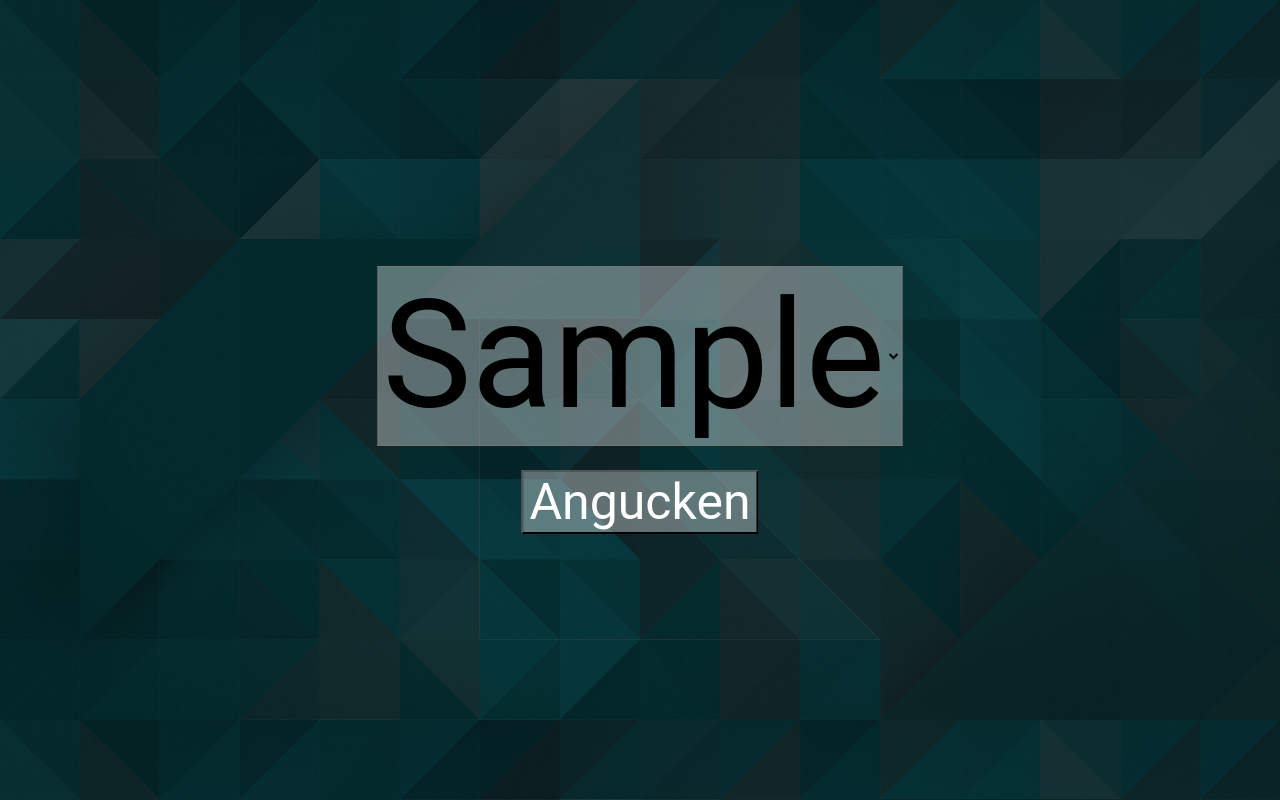
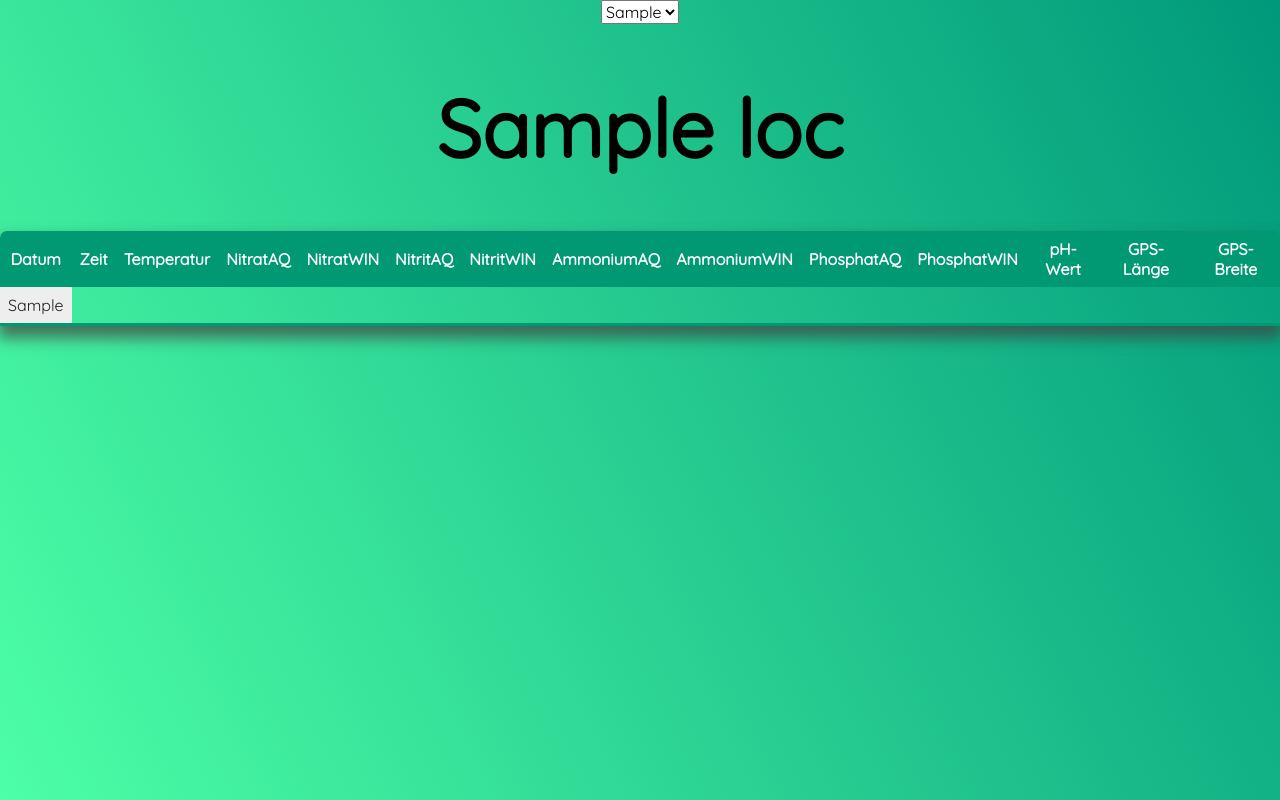
Before and after one commit to C3H4O2/Schleiwasser_Data_Project, a Flask app: template templates/viewer.html in a window 1280 px wide. Run offline with Flask 2, Linux system fonts and the light colour scheme; the template is opened without the code that fills it: most values are stand-ins (such as "Sample title", 1, 10 or a date in 2020).

Commit message:
made location change on table page possible. tables now viewer

```diff
--- a/main.py
+++ b/main.py
@@ -44,26 +44,33 @@
 def download():
     return render_template('log.txt')
 
-@app.route('/viewer')
-def viewer():
-    l = ['GB1', 'GB2', 'GB3', 'GB4', 'GB5']
-    return render_template('viewer.html', l=l)
+# @app.route('/viewer', methods=['POST', "GET"])
+# def viewer():
+#     loc = request.args.get('loc')
+#     l = ['GB1', 'GB2', 'GB3', 'GB4', 'GB5']
+#     return render_template('viewer.html', l=l, loc=loc)
 
-@app.route('/tables', methods=['POST', 'GET'])
+@app.route('/viewer', methods=['POST', 'GET'])
 def tables():
     loc = request.args.get('loc')
+    l = ['GB1', 'GB2', 'GB3', 'GB4', 'GB5']
+    if loc == None:
+        loc = 'GB1'
     content = entry.get_table(loc)
     content2 = []
+
     for i in content:
         content2.append([None for i in content[0]])
+
     for i in range(len(content)):
         for j in range(len(content[i])):
             if content[i][j] == None or content[i][j] == 'None':
                 content2[i][j]='-'
             else:
                 content2[i][j]=content[i][j]
+
     content = content2
-    return render_template('tables.html', c = content, loc=loc)
+    return render_template('tables.html', c = content, loc=loc, l=l)
 
 @app.route('/cookiedata')
 def cookiedata():
--- a/templates/main.html
+++ b/templates/main.html
@@ -56,7 +56,7 @@
             <a class="btn btn-success" href='/down' download><img src='static/DOWN.png'></a>
         </div>
         <div class="col text-left">
-            <a class="btn btn-info" href='/viewer'>Ansehen</a>
+            <a class="btn btn-info" href='/tables'>Ansehen</a>
         </div>
     </div>
 {% endblock %}
--- a/templates/viewer.html
+++ b/templates/viewer.html
@@ -3,26 +3,73 @@
 <head>
   <meta charset="UTF-8">
   <meta name="viewport" content="width=device-width, initial-scale=1.0">
-  <title>MINT-Modul</title>
-  <style>
-    body {color: white; font: 20px Roboto; background-image: url('static/images.jpg'); background-size : 100% auto}
-    input {color: white; background: rgba(255, 255, 255, 0.35); font: 50px Roboto; margin:auto}
-    select {color: black; background: rgba(255, 255, 255, 0.35); font: 150px Roboto; margin:auto}
-    option {color: black; background: rgba(255, 255, 255, 0.35); font: 50px Roboto; margin:auto}
-    div {position: absolute;top: 50%;left: 50%;transform: translate(-50%, -50%); text-align: center;}
-  </style>
+  <link rel="stylesheet" href="/static/css/viewer-styles.css">
+  <link rel="stylesheet" type="text/css" href="http://fonts.googleapis.com/css?family=Quicksand">
+  <title>{{loc}}-Table</title>
 </head>
+
 <body>
-  <div>
-    <form action='/tables' method="GET">
-      <!-- <input placeholder='Datum' type='text' name='date' style='text-align: center'> -->
-      <select name="loc" class="selectpicker form-control">
+  <div class='container1'>
+    <form action='tables' method="GET">
+      <select name="loc" class="selectpicker form-control" onchange="form.submit()">
         {% for loc in l %}
           <option value="{{ loc }}">{{ loc }}</option>
         {% endfor %}
-      </select> <br><br>
-      <input type='submit' name='view' value='Angucken' style='text-align: center'>
+      </select>
+      <!-- <input type='submit' name='view' value='Angucken' style='text-align: center'> -->
     </form>
+
+    <div class='header-item'>
+      <h1>{{loc}}</h1>
+    </div>
+
+    <div class='table-item'>
+      <table class="content-table">
+        <colgroup>
+          <col class='Datum' span='1'>
+          <col class='Zeit' span='1'>
+          <col class='Temperatur' span='1'>
+          <col class='NitratAQ' span='1'>
+          <col class='NitratWIN' span='1'>
+          <col class='NitritAQ' span='1'>
+          <col class='NitritWIN' span='1'>
+          <col class='AmmoniumAQ' span='1'>
+          <col class='AmmoniumWIN' span='1'>
+          <col class='PhosphatAQ' span='1'>
+          <col class='PhosphatWIN' span='1'>
+          <col class='pH-Wert' span='1'>
+          <col class='GPS-Länge' span='1'>
+          <col class='GPS-Breite' span='1'>
+        </colgroup>
+        <thead>
+          <tr>
+            <th>Datum</th>
+            <th>Zeit</th>
+            <th><a href="/chart?loc={{loc}}&keyword=temp">Temperatur</a></th>
+            <th><a href="/chart?loc={{loc}}&keyword=nitratAQ">NitratAQ</a></th>
+            <th><a href="/chart?loc={{loc}}&keyword=nitratWIN">NitratWIN</a></th>
+            <th><a href="/chart?loc={{loc}}&keyword=nitritAQ">NitritAQ</a></th>
+            <th><a href="/chart?loc={{loc}}&keyword=nitritWIN">NitritWIN</a></th>
+            <th><a href="/chart?loc={{loc}}&keyword=ammoniumAQ">AmmoniumAQ</a></th>
+            <th><a href="/chart?loc={{loc}}&keyword=ammoniumWIN">AmmoniumWIN</a></th>
+            <th><a href="/chart?loc={{loc}}&keyword=phosphatAQ">PhosphatAQ</a></th>
+            <th><a href="/chart?loc={{loc}}&keyword=phosphatWIN">PhosphatWIN</a></th>
+            <th><a href="/chart?loc={{loc}}&keyword=pHWert">pH-Wert</a></th>
+            <th><a href="/chart?loc={{loc}}&keyword=gpsLaenge">GPS-Länge</a></th>
+            <th><a href="/chart?loc={{loc}}&keyword=gpsBreite">GPS-Breite</a></th>
+          </tr>
+        </thead>
+        <tbody>
+          {% for r in c %}
+          <tr>
+            {% for e in r %}
+              <td>{{e}}</td>
+            {% endfor %}
+          </tr>
+          {% endfor %}
+        </tbody>
+      </table>
+    </div>
   </div>
 </body>
 </html>
```
Also changed, not shown: templates/tables.html (deleted, +0 -66 lines), static/css/viewer-styles.css (renamed from static/css/table-styles.css).
